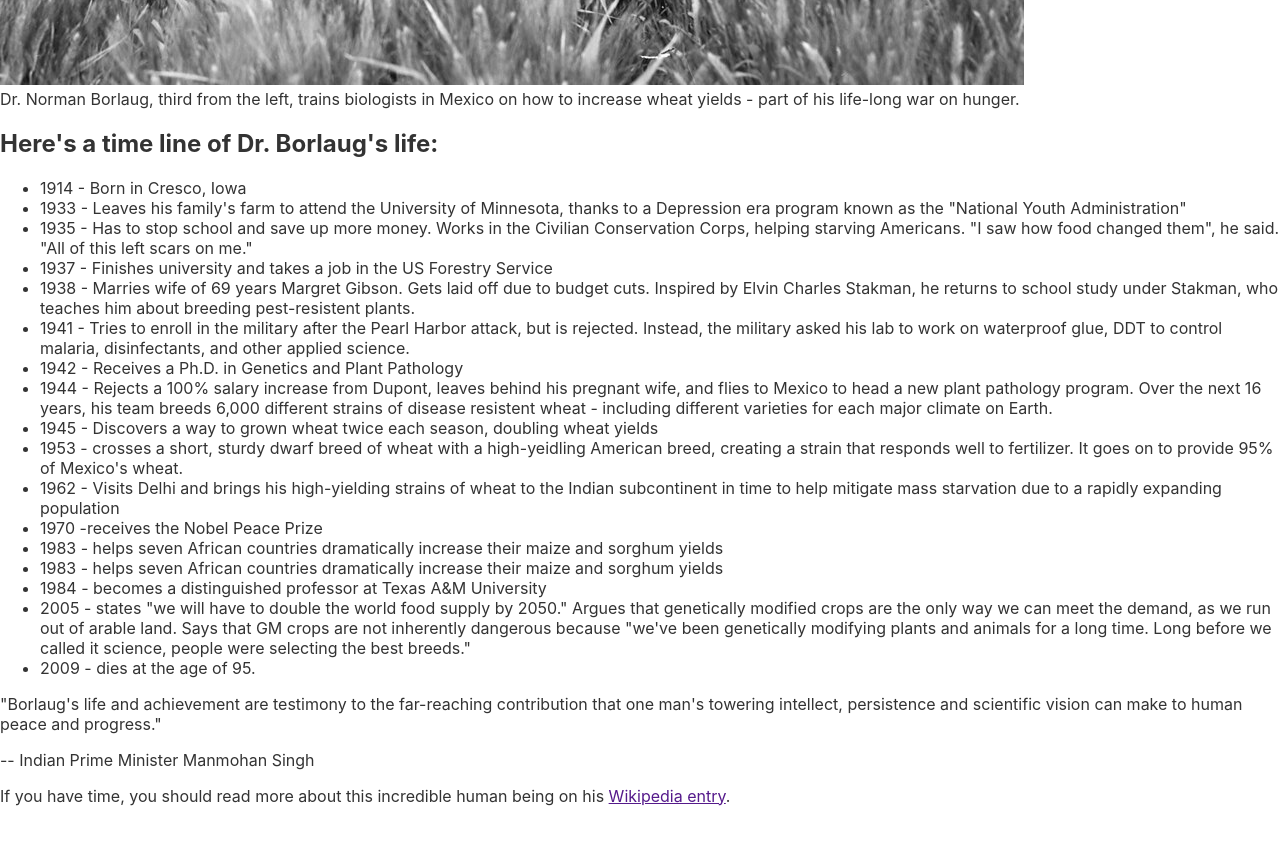
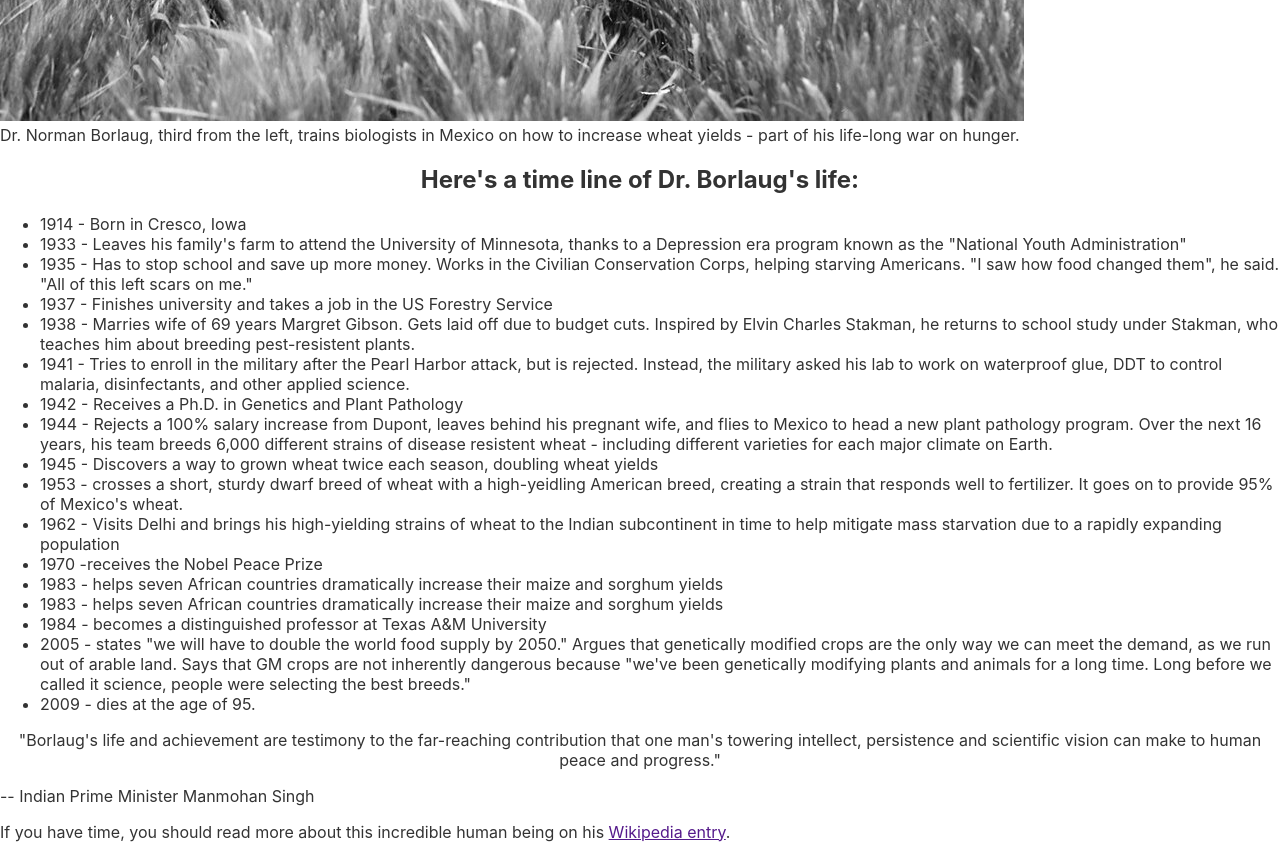
Before and after one commit to LeodanCondori7000/html-Imad-Leodan-challenge, a plain HTML site: page index.html in a window 1280 px wide. Shown: the part 620-1478 px from the top of the page. Before the commit the page ends 1442 px from the top, so only its background shows below. Drawn offline with Linux system fonts and the light colour scheme.

Commit message:
span tag added

```diff
--- a/index.html
+++ b/index.html
@@ -9,7 +9,8 @@
 </head>
 <body>
     <main id="main">
-        <h1>Dr. Norman Borlaug</h1>
+        <h1 id="title">Dr. Norman Borlaug</h1>
+        <p id="title">Lorem ipsum dolor sit amet consectetur adipisicing.</p>
         <div id="img-div">
 
             <img id="image" src="first-iamge.jpg" alt="ancient first-iamge">
@@ -20,33 +21,46 @@
             <h2 id="title">Here's a time line of Dr. Borlaug's life:</h2>
             <ul id="information">
                 <li>
-                    1914 - Born in Cresco, Iowa
+                    <span>1914</span> - Born in Cresco, Iowa
                 </li>
                 <li>
-                    1933 - Leaves his family's farm to attend the University of Minnesota, thanks to a Depression era program known as the "National Youth Administration"
-                </li><li>1935 - Has to stop school and save up more money. Works in the Civilian Conservation Corps, helping starving Americans. "I saw how food changed them", he said. "All of this left scars on me."
-
+                    <span>1933</span> - Leaves his family's farm to attend the University of Minnesota, thanks to a Depression era program known as the "National Youth Administration"
                 </li>
                 <li>
-                    1937 - Finishes university and takes a job in the US Forestry Service
+                    <span>1935</span> - Has to stop school and save up more money. Works in the Civilian Conservation Corps, helping starving Americans. "I saw how food changed them", he said. "All of this left scars on me."
                 </li>
                 <li>
-                    1938 - Marries wife of 69 years Margret Gibson. Gets laid off due to budget cuts. Inspired by Elvin Charles Stakman, he returns to school study under Stakman, who teaches him about breeding pest-resistent plants.
+                    <span>1937</span> - Finishes university and takes a job in the US Forestry Service
                 </li>
-                <li>1941 - Tries to enroll in the military after the Pearl Harbor attack, but is rejected. Instead, the military asked his lab to work on waterproof glue, DDT to control malaria, disinfectants, and other applied science.</li>
-                <li>1942 - Receives a Ph.D. in Genetics and Plant Pathology</li>
-                <li>1944 - Rejects a 100% salary increase from Dupont, leaves behind his pregnant wife, and flies to Mexico to head a new plant pathology program. Over the next 16 years, his team breeds 6,000 different strains of disease resistent wheat - including different varieties for each major climate on Earth.</li>
-                <li>1945 - Discovers a way to grown wheat twice each season, doubling wheat yields</li>
-                <li>1953 - crosses a short, sturdy dwarf breed of wheat with a high-yeidling American breed, creating a strain that responds well to fertilizer. It goes on to provide 95% of Mexico's wheat.</li>
-                <li>1962 - Visits Delhi and brings his high-yielding strains of wheat to the Indian subcontinent in time to help mitigate mass starvation due to a rapidly expanding population</li>
-                <li>1970 -receives the Nobel Peace Prize</li>
-                <li>1983 - helps seven African countries dramatically increase their maize and sorghum yields</li>
-                <li>1983 - helps seven African countries dramatically increase their maize and sorghum yields</li>
-                <li>1984 - becomes a distinguished professor at Texas A&M University</li>
-                <li>2005 - states "we will have to double the world food supply by 2050." Argues that genetically modified crops are the only way we can meet the demand, as we run out of arable land. Says that GM crops are not inherently dangerous because "we've been genetically modifying plants and animals for a long time. Long before we called it science, people were selecting the best breeds."</li>
-                <li>2009 - dies at the age of 95.</li>
+                <li>
+                    <span>1938</span> - Marries wife of 69 years Margret Gibson. Gets laid off due to budget cuts. Inspired by Elvin Charles Stakman, he returns to school study under Stakman, who teaches him about breeding pest-resistent plants.
+                </li>
+                <li>
+                    <span>1941</span> - Tries to enroll in the military after the Pearl Harbor attack, but is rejected. Instead, the military asked his lab to work on waterproof glue, DDT to control malaria, disinfectants, and other applied science.</li>
+                <li>
+                    <span>1942</span> - Receives a Ph.D. in Genetics and Plant Pathology</li>
+                <li>
+                    <span>1944</span> - Rejects a 100% salary increase from Dupont, leaves behind his pregnant wife, and flies to Mexico to head a new plant pathology program. Over the next 16 years, his team breeds 6,000 different strains of disease resistent wheat - including different varieties for each major climate on Earth.</li>
+                <li>
+                    <span>1945</span> - Discovers a way to grown wheat twice each season, doubling wheat yields</li>
+                <li>
+                    <span>1953</span> - crosses a short, sturdy dwarf breed of wheat with a high-yeidling American breed, creating a strain that responds well to fertilizer. It goes on to provide 95% of Mexico's wheat.</li>
+                <li>
+                    <span>1962</span> - Visits Delhi and brings his high-yielding strains of wheat to the Indian subcontinent in time to help mitigate mass starvation due to a rapidly expanding population</li>
+                <li>
+                    <span>1970</span> -receives the Nobel Peace Prize</li>
+                <li>
+                    <span>1983</span> - helps seven African countries dramatically increase their maize and sorghum yields</li>
+                <li>
+                    <span>1983</span> - helps seven African countries dramatically increase their maize and sorghum yields</li>
+                <li>
+                    <span>1984</span> - becomes a distinguished professor at Texas A&M University</li>
+                <li>
+                    <span>2005</span> - states "we will have to double the world food supply by 2050." Argues that genetically modified crops are the only way we can meet the demand, as we run out of arable land. Says that GM crops are not inherently dangerous because "we've been genetically modifying plants and animals for a long time. Long before we called it science, people were selecting the best breeds."</li>
+                <li>
+                    <span>2009</span> - dies at the age of 95.</li>
             </ul>
-            <p>
+            <p id="title">
                 "Borlaug's life and achievement are testimony to the far-reaching contribution that one man's towering intellect,
                 persistence and scientific vision can make to human peace and progress."
             </p>
--- a/style.css
+++ b/style.css
@@ -15,3 +15,7 @@ body{
 .tribute-info{
 
 }
+
+#title {
+    text-align: center;
+}
```
